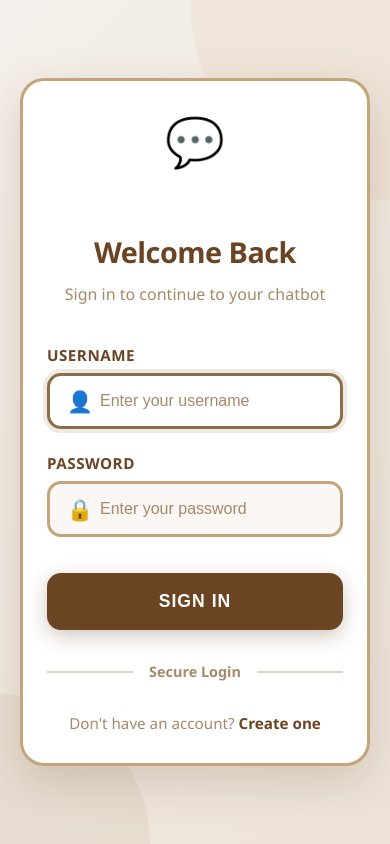
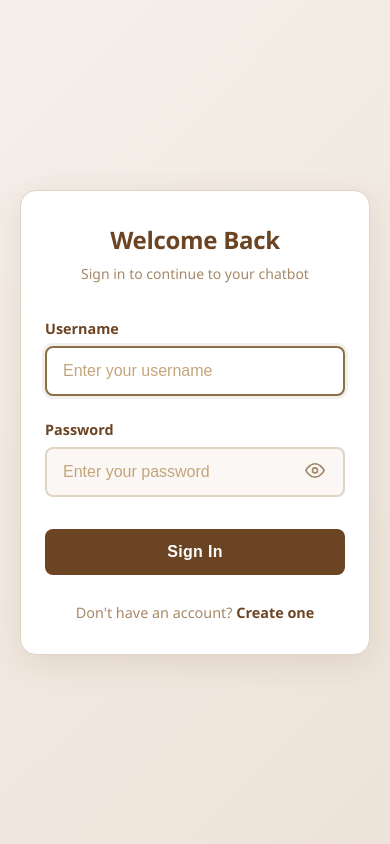
Before and after one commit to 24chance/chatbot-ask, a Django app: a page that uses chat/templates/login.html in a window 390 px wide. Run offline with Django 5.2, Linux system fonts and the light colour scheme.

Commit message:
debugging

```diff
--- a/chat/templates/login.html
+++ b/chat/templates/login.html
@@ -14,90 +14,50 @@
         body {
             font-family: 'Segoe UI', Tahoma, Geneva, Verdana, sans-serif;
             background: linear-gradient(135deg, #f5f0eb 0%, #ede3d8 100%);
-            height: 100vh;
+            min-height: 100vh;
             display: flex;
             justify-content: center;
             align-items: center;
-            overflow: hidden;
+            padding: 20px;
         }
 
         .login-container {
             background-color: #ffffff;
-            border-radius: 24px;
-            box-shadow: 0 16px 48px rgba(107, 68, 35, 0.2);
+            border-radius: 16px;
+            box-shadow: 0 8px 32px rgba(107, 68, 35, 0.12);
             width: 100%;
-            max-width: 480px;
-            padding: 60px 50px;
-            border: 3px solid #c4a57b;
-            animation: slideUp 0.5s ease-out;
-        }
-
-        @keyframes slideUp {
-            from {
-                opacity: 0;
-                transform: translateY(30px);
-            }
-            to {
-                opacity: 1;
-                transform: translateY(0);
-            }
-        }
-
-        .logo-section {
-            text-align: center;
-            margin-bottom: 40px;
-        }
-
-        .logo-icon {
-            font-size: 4rem;
-            margin-bottom: 16px;
-            display: inline-block;
-            animation: float 3s ease-in-out infinite;
-        }
-
-        @keyframes float {
-            0%, 100% {
-                transform: translateY(0);
-            }
-            50% {
-                transform: translateY(-10px);
-            }
+            max-width: 540px;
+            padding: 50px 60px;
+            border: 1px solid #e0d4c5;
         }
 
         h1 {
             color: #6b4423;
-            font-size: 2.5rem;
-            font-weight: 700;
+            font-size: 2rem;
+            font-weight: 600;
             text-align: center;
-            margin-bottom: 12px;
-            letter-spacing: -0.5px;
+            margin-bottom: 8px;
+            letter-spacing: -0.3px;
         }
 
         .subtitle {
             text-align: center;
             color: #a68968;
-            font-size: 1.1rem;
-            margin-bottom: 40px;
+            font-size: 0.95rem;
+            margin-bottom: 36px;
             font-weight: 400;
         }
 
         .error-message {
-            background-color: #d4a574;
+            background-color: #fef3e8;
             color: #5c3d2e;
-            padding: 16px 20px;
-            border-radius: 12px;
+            padding: 14px 18px;
+            border-radius: 8px;
             margin-bottom: 24px;
-            font-size: 1rem;
-            font-weight: 600;
-            text-align: center;
-            border: 2px solid #c4a57b;
-            animation: shake 0.4s ease-in-out;
-        }
-
-        @keyframes shake {
-            0%, 100% { transform: translateX(0); }
-            25% { transform: translateX(-10px); }
-            75% { transform: translateX(10px); }
+            font-size: 0.9rem;
+            font-weight: 500;
+            text-align: left;
+            border-left: 4px solid #d4a574;
         }
 
         .form-group {
@@ -108,39 +68,26 @@
         .form-label {
             display: block;
             color: #6b4423;
-            font-size: 0.95rem;
+            font-size: 0.9rem;
             font-weight: 600;
             margin-bottom: 8px;
-            text-transform: uppercase;
-            letter-spacing: 0.5px;
         }
 
         .input-wrapper {
             position: relative;
         }
 
-        .input-icon {
-            position: absolute;
-            left: 20px;
-            top: 50%;
-            transform: translateY(-50%);
-            font-size: 1.3rem;
-            color: #a68968;
-            pointer-events: none;
-            z-index: 1;
-        }
-
         input[type="text"],
         input[type="password"] {
             width: 100%;
-            padding: 18px 24px 18px 55px;
-            font-size: 1.1rem;
-            border: 3px solid #c4a57b;
-            border-radius: 14px;
+            padding: 14px 16px;
+            font-size: 1rem;
+            border: 2px solid #e0d4c5;
+            border-radius: 8px;
             background-color: #faf7f4;
             color: #3d2817;
-            transition: all 0.3s ease;
-            font-weight: 500;
+            transition: all 0.2s ease;
+            font-weight: 400;
         }
 
         input[type="text"]:focus,
@@ -148,54 +95,79 @@
             outline: none;
             border-color: #8b6f47;
             background-color: #ffffff;
-            box-shadow: 0 0 0 4px rgba(139, 111, 71, 0.15);
+            box-shadow: 0 0 0 3px rgba(139, 111, 71, 0.1);
         }
 
         input[type="text"]::placeholder,
         input[type="password"]::placeholder {
+            color: #c4a57b;
+            font-weight: 400;
+        }
+
+        .password-toggle {
+            position: absolute;
+            right: 16px;
+            top: 50%;
+            transform: translateY(-50%);
+            background: none;
+            border: none;
+            cursor: pointer;
+            padding: 4px;
             color: #a68968;
-            font-weight: 400;
+            transition: color 0.2s ease;
+            font-size: 1.2rem;
+            line-height: 1;
+        }
+
+        .password-toggle:hover {
+            color: #6b4423;
+        }
+
+        .password-toggle:focus {
+            outline: none;
         }
 
         .submit-button {
             width: 100%;
-            padding: 20px;
-            font-size: 1.2rem;
-            font-weight: 700;
+            padding: 14px;
+            font-size: 1rem;
+            font-weight: 600;
             background-color: #6b4423;
             color: #ffffff;
             border: none;
-            border-radius: 14px;
+            border-radius: 8px;
             cursor: pointer;
-            transition: all 0.3s ease;
-            text-transform: uppercase;
-            letter-spacing: 1px;
-            box-shadow: 0 6px 20px rgba(107, 68, 35, 0.3);
-            margin-top: 12px;
+            transition: all 0.2s ease;
+            letter-spacing: 0.3px;
+            margin-top: 8px;
         }
 
         .submit-button:hover {
             background-color: #5c3d2e;
-            transform: translateY(-3px);
-            box-shadow: 0 10px 28px rgba(107, 68, 35, 0.4);
+            box-shadow: 0 4px 12px rgba(107, 68, 35, 0.2);
         }
 
         .submit-button:active {
-            transform: translateY(-1px);
+            transform: translateY(1px);
+        }
+
+        .submit-button:disabled {
+            opacity: 0.6;
+            cursor: not-allowed;
         }
 
         .footer-text {
             text-align: center;
             color: #a68968;
-            font-size: 0.95rem;
-            margin-top: 32px;
+            font-size: 0.9rem;
+            margin-top: 28px;
         }
 
         .footer-text a {
             color: #6b4423;
             text-decoration: none;
             font-weight: 600;
-            transition: color 0.3s ease;
+            transition: color 0.2s ease;
         }
 
         .footer-text a:hover {
@@ -203,108 +175,40 @@
             text-decoration: underline;
         }
 
-        .divider {
-            display: flex;
-            align-items: center;
-            text-align: center;
-            color: #a68968;
-            margin: 32px 0;
-            font-size: 0.9rem;
-        }
-
-        .divider::before,
-        .divider::after {
-            content: '';
-            flex: 1;
-            border-bottom: 2px solid #e0d4c5;
-        }
-
-        .divider span {
-            padding: 0 16px;
-            font-weight: 600;
-        }
-
-        /* Decorative background elements */
-        .bg-decoration {
-            position: fixed;
-            pointer-events: none;
-            z-index: -1;
-        }
-
-        .bg-circle-1 {
-            width: 400px;
-            height: 400px;
-            background-color: rgba(212, 165, 116, 0.1);
-            border-radius: 50%;
-            top: -200px;
-            right: -200px;
-        }
-
-        .bg-circle-2 {
-            width: 300px;
-            height: 300px;
-            background-color: rgba(139, 111, 71, 0.08);
-            border-radius: 50%;
-            bottom: -150px;
-            left: -150px;
-        }
-
         @media (max-width: 768px) {
             .login-container {
-                margin: 20px;
-                padding: 40px 30px;
+                padding: 40px 32px;
+                max-width: 100%;
             }
 
             h1 {
-                font-size: 2rem;
-            }
-
-            .logo-icon {
-                font-size: 3rem;
-            }
-
-            .subtitle {
-                font-size: 1rem;
-            }
-
-            input[type="text"],
-            input[type="password"] {
-                padding: 16px 20px 16px 50px;
-                font-size: 1rem;
-            }
-
-            .submit-button {
-                padding: 18px;
-                font-size: 1.1rem;
+                font-size: 1.75rem;
             }
         }
 
         @media (max-width: 480px) {
             .login-container {
-                padding: 30px 24px;
+                padding: 32px 24px;
             }
 
             h1 {
-                font-size: 1.8rem;
+                font-size: 1.5rem;
+            }
+
+            .subtitle {
+                font-size: 0.875rem;
             }
         }
     </style>
 </head>
 <body>
-    <div class="bg-decoration bg-circle-1"></div>
-    <div class="bg-decoration bg-circle-2"></div>
-
     <div class="login-container">
-        <div class="logo-section">
-            <div class="logo-icon">💬</div>
-        </div>
-
         <h1>Welcome Back</h1>
         <p class="subtitle">Sign in to continue to your chatbot</p>
 
         {% if message %}
             <div class="error-message">
-                ⚠️ {{ message }}
+                {{ message }}
             </div>
         {% endif %}
 
@@ -314,7 +218,6 @@
             <div class="form-group">
                 <label class="form-label" for="username">Username</label>
                 <div class="input-wrapper">
-                    <span class="input-icon">👤</span>
                     <input type="text" id="username" name="username" placeholder="Enter your username" required autocomplete="username" autofocus>
                 </div>
             </div>
@@ -322,17 +225,18 @@
             <div class="form-group">
                 <label class="form-label" for="password">Password</label>
                 <div class="input-wrapper">
-                    <span class="input-icon">🔒</span>
                     <input type="password" id="password" name="password" placeholder="Enter your password" required autocomplete="current-password">
+                    <button type="button" class="password-toggle" id="togglePassword" aria-label="Toggle password visibility">
+                        <svg width="20" height="20" viewBox="0 0 24 24" fill="none" stroke="currentColor" stroke-width="2" stroke-linecap="round" stroke-linejoin="round" id="eyeIcon">
+                            <path d="M1 12s4-8 11-8 11 8 11 8-4 8-11 8-11-8-11-8z"></path>
+                            <circle cx="12" cy="12" r="3"></circle>
+                        </svg>
+                    </button>
                 </div>
             </div>
 
-            <button type="submit" class="submit-button">Sign In</button>
+            <button type="submit" class="submit-button" id="submitButton">Sign In</button>
         </form>
-
-        <div class="divider">
-            <span>Secure Login</span>
-        </div>
 
         <div class="footer-text">
             Don't have an account? <a href="#">Create one</a>
@@ -340,6 +244,32 @@
     </div>
 
     <script>
+        // Password toggle functionality
+        const togglePassword = document.getElementById('togglePassword');
+        const passwordInput = document.getElementById('password');
+        const eyeIcon = document.getElementById('eyeIcon');
+
+        togglePassword.addEventListener('click', function() {
+            const type = passwordInput.getAttribute('type') === 'password' ? 'text' : 'password';
+            passwordInput.setAttribute('type', type);
+
+            // Toggle eye icon
+            if (type === 'text') {
+                eyeIcon.innerHTML = '<path d="M17.94 17.94A10.07 10.07 0 0 1 12 20c-7 0-11-8-11-8a18.45 18.45 0 0 1 5.06-5.94M9.9 4.24A9.12 9.12 0 0 1 12 4c7 0 11 8 11 8a18.5 18.5 0 0 1-2.16 3.19m-6.72-1.07a3 3 0 1 1-4.24-4.24"></path><line x1="1" y1="1" x2="23" y2="23"></line>';
+            } else {
+                eyeIcon.innerHTML = '<path d="M1 12s4-8 11-8 11 8 11 8-4 8-11 8-11-8-11-8z"></path><circle cx="12" cy="12" r="3"></circle>';
+            }
+        });
+
+        // Form submit handling
+        const form = document.querySelector('form');
+        const submitButton = document.getElementById('submitButton');
+
+        form.addEventListener('submit', function() {
+            submitButton.textContent = 'Signing In...';
+            submitButton.disabled = true;
+        });
+
         // Focus username input on page load
         window.addEventListener('load', function() {
             const usernameInput = document.getElementById('username');
@@ -347,15 +277,6 @@
                 usernameInput.focus();
             }
         });
-
-        // Add visual feedback when form is submitting
-        const form = document.querySelector('form');
-        const submitButton = document.querySelector('.submit-button');
-
-        form.addEventListener('submit', function() {
-            submitButton.textContent = 'Signing In...';
-            submitButton.style.opacity = '0.7';
-        });
     </script>
 </body>
 </html>
--- a/chat/urls.py
+++ b/chat/urls.py
@@ -8,6 +8,7 @@ urlpatterns = [
     path('chat/<int:conversation_id>/', views.chat_page, name='chat'),
     path('send-message/<int:conversation_id>', views.send_message, name='send-message'),
     path('new-chat/', views.new_chat, name='new_chat'),
+    path('chat/', views.chat_page, name='chat_page'),
     path('chat/<int:conversation_id>/rename/', views.rename_chat, name='rename_chat'),
     path('chat/<int:conversation_id>/delete/', views.delete_chat, name='delete_chat'),
 
--- a/chat/views.py
+++ b/chat/views.py
@@ -24,9 +24,15 @@ def chatbot_reply(message):
 @login_required(login_url='login')
 def home(request):
     conversation = Conversation.objects.filter(user=request.user).last()
+    conversations = Conversation.objects.filter(user=request.user).order_by("-created_at")
+
     if conversation:
         return redirect('chat', conversation_id=conversation.id)
-    return redirect('new_chat')
+    return render(request, "chat.html", {
+        "conversations": conversations,
+        "messages": [],
+        "active_convo": None
+    })
 
 @login_required(login_url='login')
 def new_chat(request):
@@ -105,7 +111,7 @@ def login_page(request):
         user = authenticate(request, username=username, password=password)
         if user is not None:
             login(request, user)
-            return redirect('chat')  # or wherever you want logged-in users to go
+            return redirect('home')
         else:
             message = "Invalid username or password"
     return render(request, "login.html", {"message": message})
```
Also changed, not shown: chat/templates/chat.html (+28 -6 lines), db.sqlite3.
